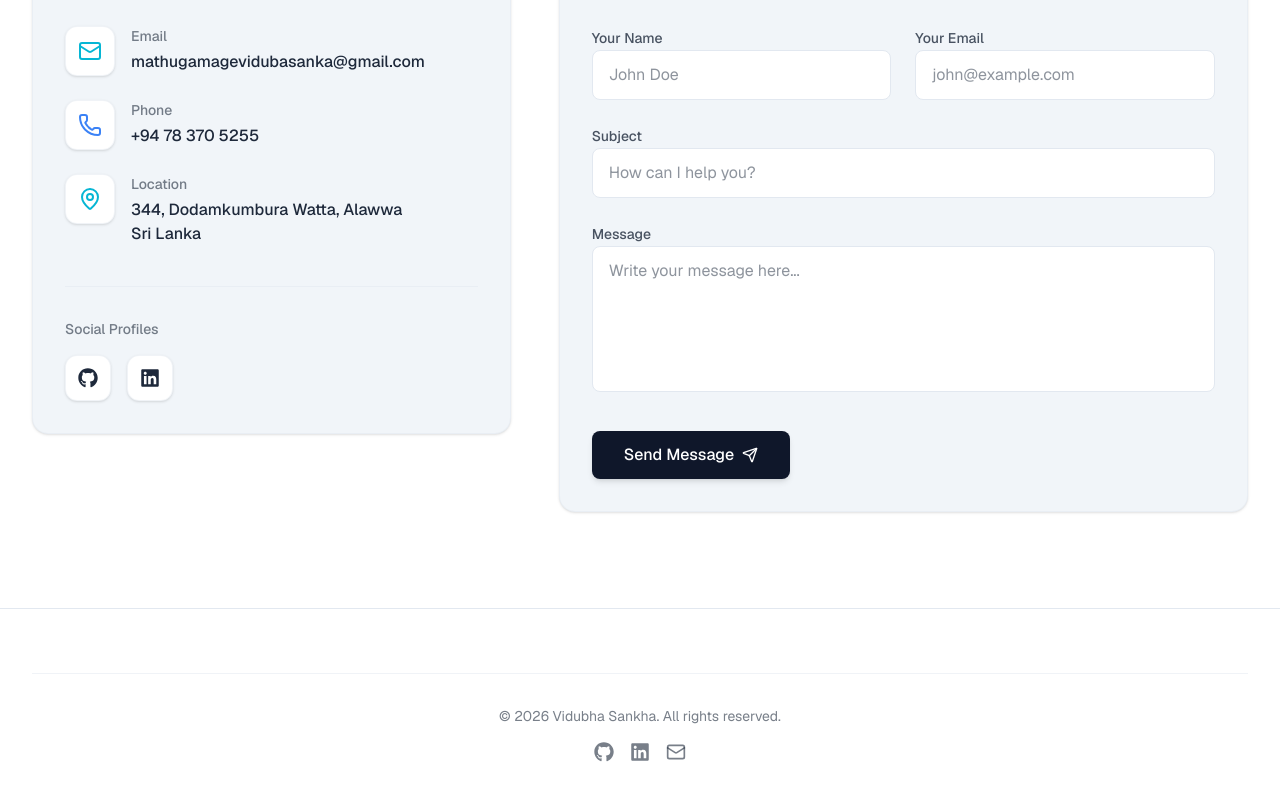
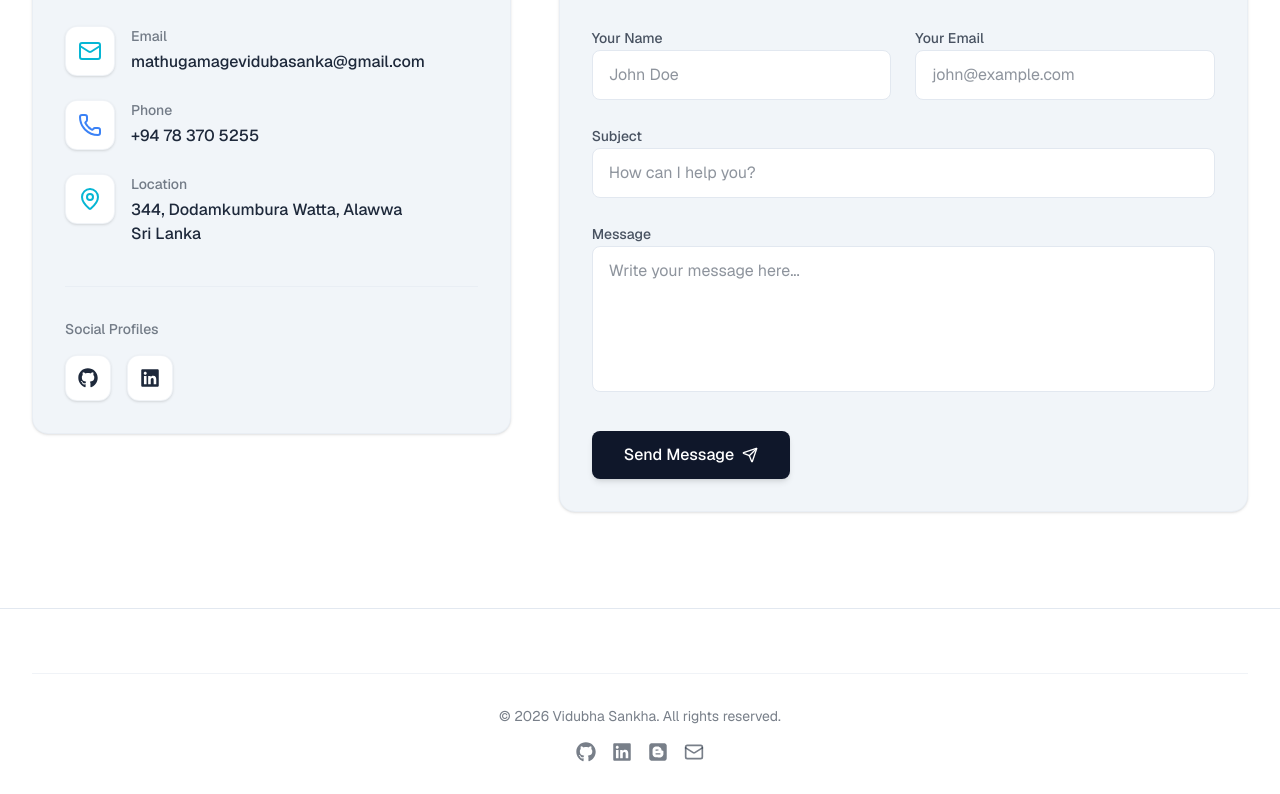
Before and after one commit to vidubha-sankha/my-portfolio, a Next.js app: page / in a window 1280 px wide. Shown: the part 5207-6001 px from the top of the page. Built offline with nearby package versions, Linux system fonts and the light colour scheme.

Commit message:
feat: create Footer component with social media links and copyright notice

```diff
--- a/src/components/Footer.tsx
+++ b/src/components/Footer.tsx
@@ -1,7 +1,7 @@
 "use client";
 
 import { Mail } from "lucide-react";
-import { FaGithub as Github, FaLinkedin as Linkedin } from "react-icons/fa";
+import { FaGithub as Github, FaLinkedin as Linkedin, FaBlogger as Blogger } from "react-icons/fa";
 import Link from "next/link";
 
 
@@ -28,6 +28,9 @@ export default function Footer() {
             <Link href="LINKEDIN_URL_HERE" target="_blank" className="text-foreground/60 hover:text-accent transition-colors">
               <Linkedin className="w-5 h-5" />
             </Link>
+            <Link href="https://analyticswithsanka.blogspot.com/" target="_blank" className="text-foreground/60 hover:text-accent transition-colors">
+              <Blogger className="w-5 h-5" />
+            </Link>
             <a href="mailto:mathugamagevidubasanka@gmail.com" className="text-foreground/60 hover:text-accent transition-colors">
               <Mail className="w-5 h-5" />
             </a>
```
